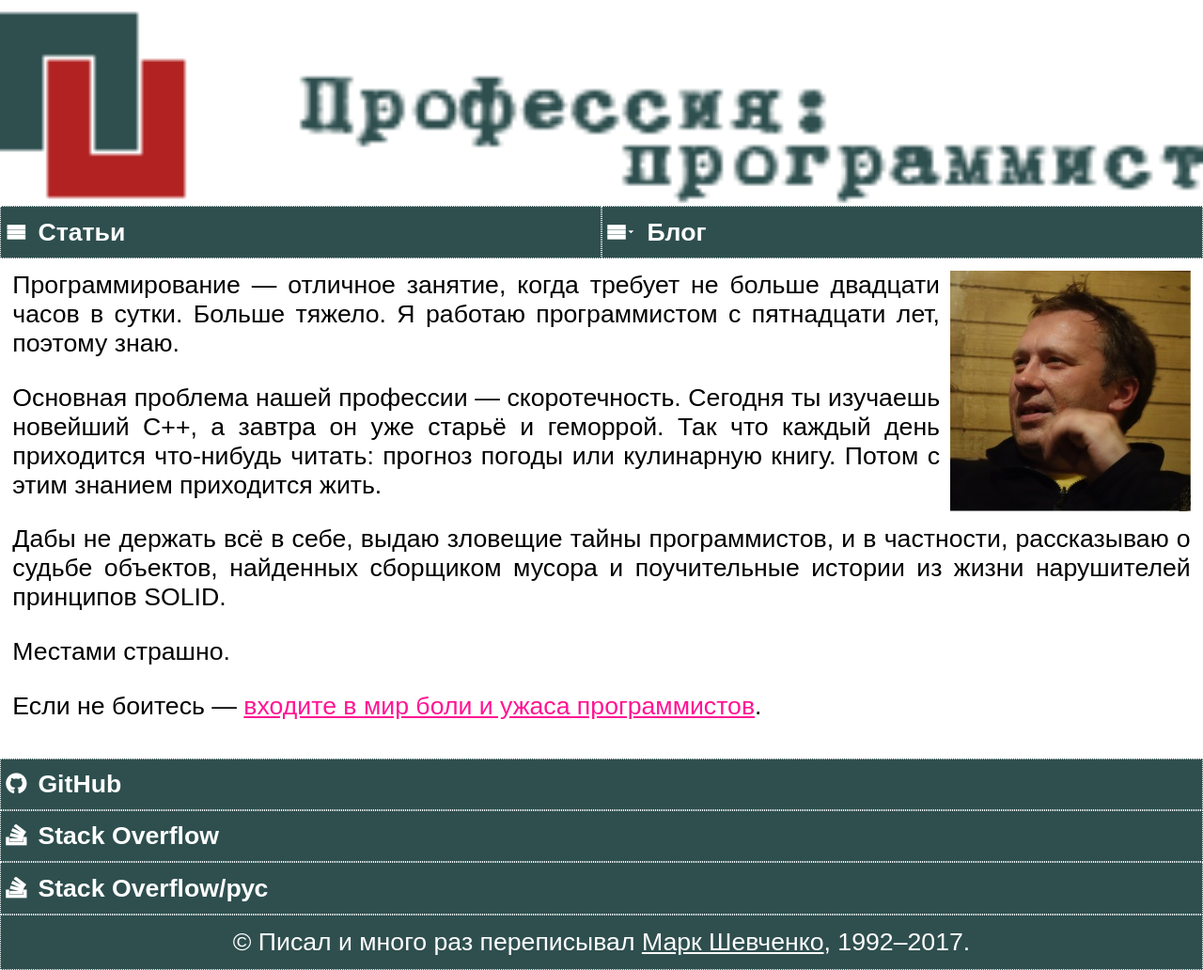
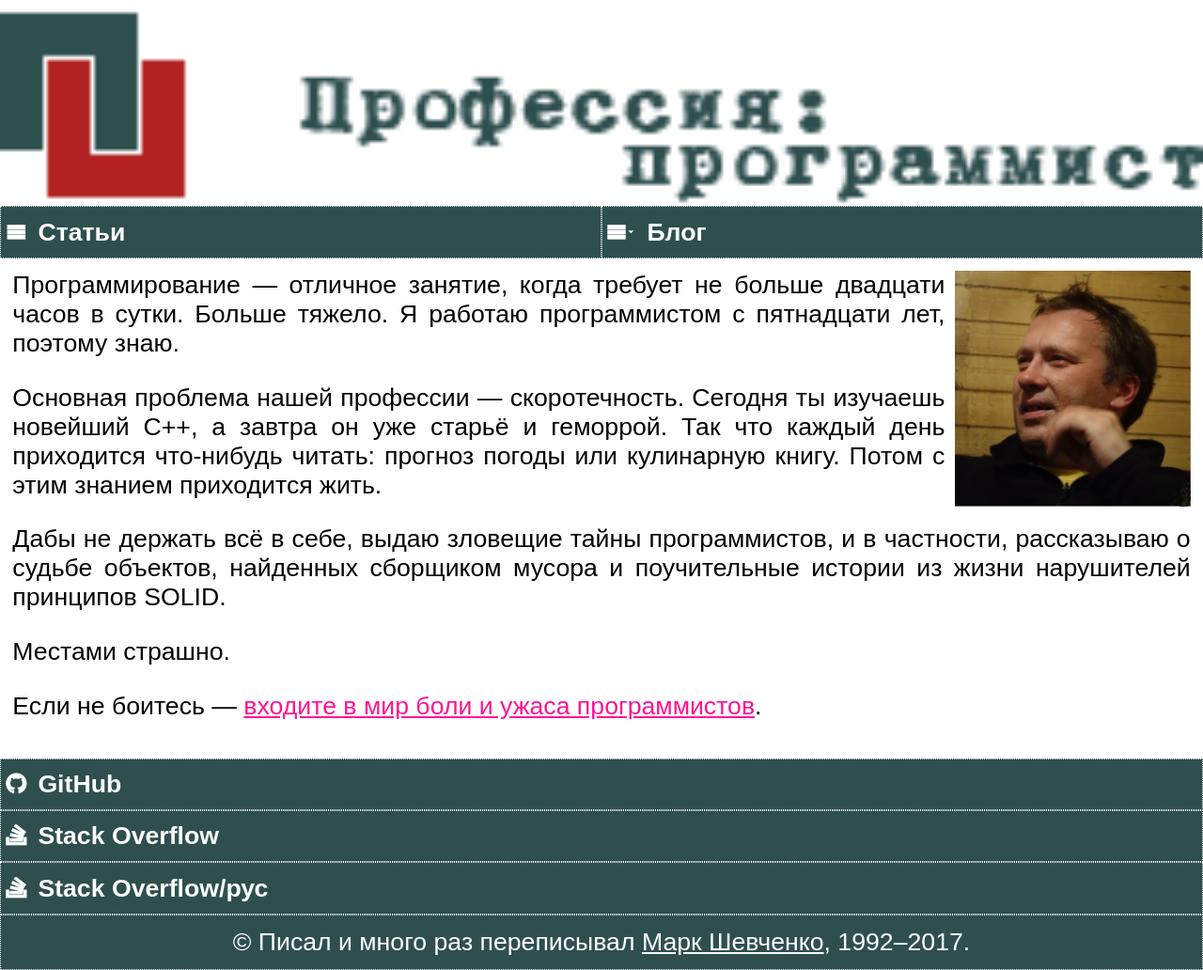
Before and after one commit to markshevchenko/markshevchenko.github.io, a Jekyll site: the page built from index.md, in a window 1280 px wide. Shown: the whole page at 94% size. Built offline with Jekyll 4.4.1, drawn with Linux system fonts in a browser that asks for light colours; some web fonts are replaced; our own code applies the rules of GitHub Pages for plain Markdown files.

Commit message:
Ну, началась полировка.

```diff
--- a/index.md
+++ b/index.md
@@ -1,4 +1,4 @@
-<img src="{{ "/assets/img/markshevchenko.jpg" | relative_url}}" alt="собственной персоной" style="float: right; margin: 0 0 8pt 8pt; width: 256px" />Программирование&nbsp;&mdash; отличное занятие, когда требует не больше двадцати часов в сутки. Больше тяжело.
+<img src="{{ "/assets/img/markshevchenko.jpg" | relative_url}}" alt="собственной персоной" style="float: right; margin: 0 0 8pt 8pt; width: 20%" />Программирование&nbsp;&mdash; отличное занятие, когда требует не больше двадцати часов в сутки. Больше тяжело.
 Я работаю программистом с пятнадцати лет, поэтому знаю.
 
 Основная проблема нашей профессии&nbsp;&mdash; скоротечность. Сегодня ты изучаешь новейший C++, а завтра он уже старьё и геморрой.
```
